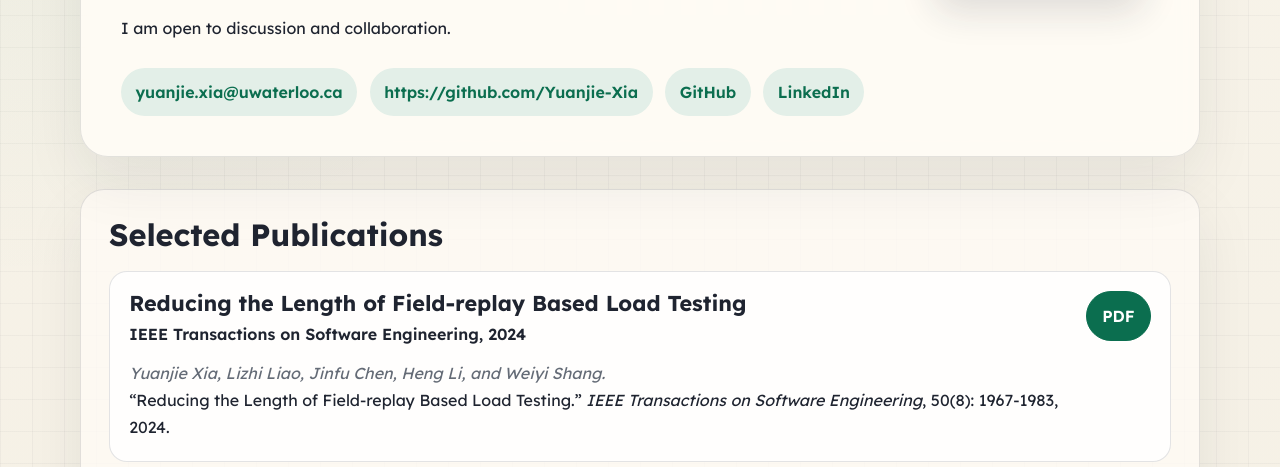
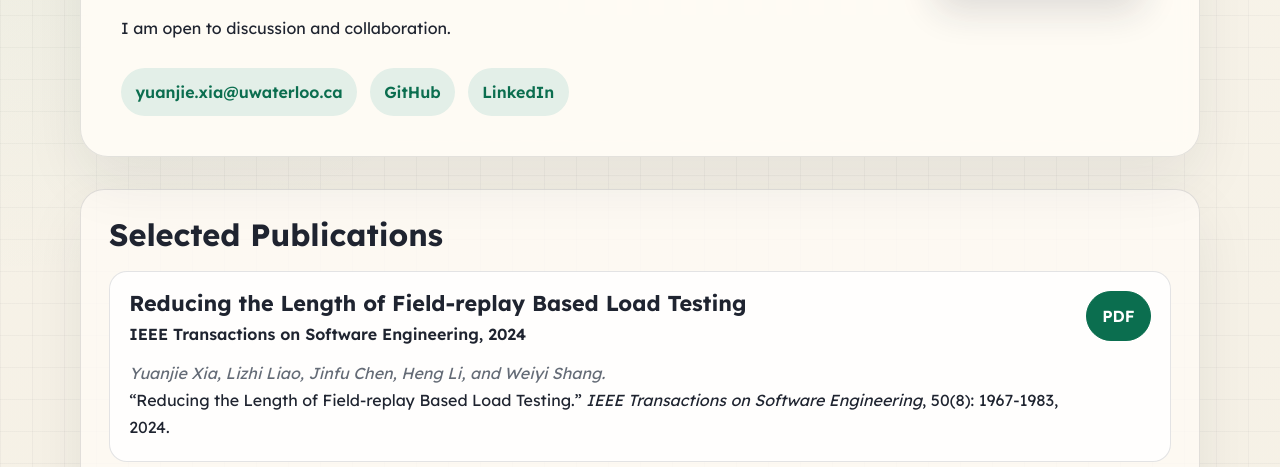
Before and after one commit to Yuanjie-Xia/Yuanjie-Xia.github.io, a Jekyll site: the page built from index.md, in a window 1280 px wide and 900 px high, cut to the strip 433-900 px from the top of the window. Built offline with Jekyll 4.4.1, drawn with Linux system fonts in a browser that asks for light colours; part of the change alters nothing that is shown.

Commit message:
delete repeat github link

```diff
--- a/_config.yml
+++ b/_config.yml
@@ -7,7 +7,6 @@ version: 2
 name: Yuanjie (Roger) Xia
 title: PhD Candidate | SENSE Lab, University of Waterloo
 email: yuanjie.xia@uwaterloo.ca
-website: https://github.com/Yuanjie-Xia
 
 # Dark Mode (true/false/never)
 darkmode: false
```
